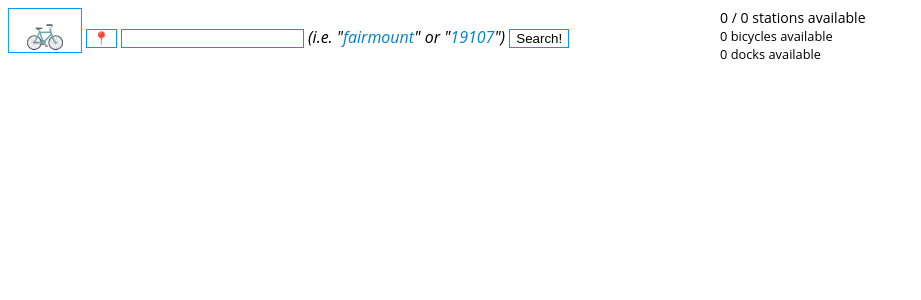
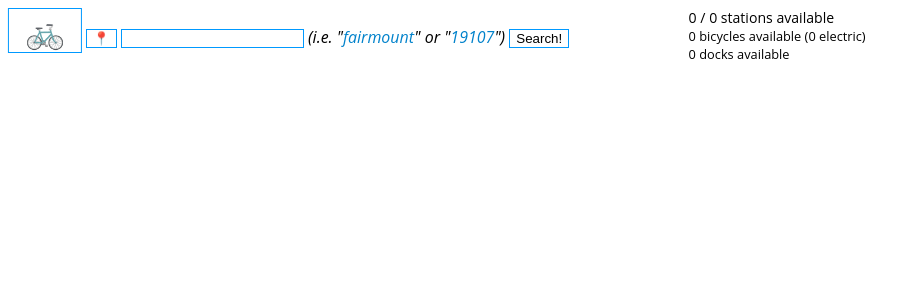
Before and after one commit to ericoc/indego.ericoc.com, a Python web app: template app/templates/index.html.j2 in a window 1280 px wide. Shown: the top 300 px of the page, without its empty margins (0-921 px from the left). Run offline with Jinja, Linux system fonts and the light colour scheme; the template is opened without the code that fills it, so the values that code supplies are empty.

Commit message:
electric bike awareness and unavailable station li prettiness

```diff
--- a/app/static/style.css
+++ b/app/static/style.css
@@ -84,10 +84,6 @@ a:hover, a:active, #station-list li:target a, #station-list li.unavailable a {
     font-weight:        bold;
 }
 
-#station-list li.unavailable {
-    background-color:   orange;
-}
-
 .graph {
     padding-top:        0.5em;
     padding-bottom:     0.5em;
@@ -95,6 +91,10 @@ a:hover, a:active, #station-list li:target a, #station-list li.unavailable a {
 
 .bikes {
     color:              #0082cb;
+}
+
+.electric {
+    color:              #e4d00a;
 }
 
 .docks {
@@ -129,7 +129,7 @@ a:hover, a:active, #station-list li:target a, #station-list li.unavailable a {
     font-weight:        bold;
 }
 
-.flash-fatal, #map-canvas .unavailable {
+.flash-fatal, #map-canvas .unavailable, #station-list li.unavailable a {
     font-weight:        bold;
     color:              #a00;
 }
--- a/app/templates/index.html.j2
+++ b/app/templates/index.html.j2
@@ -5,24 +5,27 @@
 {%- endmacro %}
 {%- set bikes_character = '█' %}
 {%- set docks_character = '█' %}
-{%- set bikes_css_class = 'bikes' %}
-{%- set docks_css_class = 'docks' %}
+{%- set bikes_css_class     = 'bikes' %}
+{%- set docks_css_class     = 'docks' %}
+{%- set electric_css_class  = 'electric' %}
 {%- if stations is defined and stations is iterable and stations | length > 0 -%}
-    {%- set total_stations          = stations | length %}
-    {%- set available_stations      = stations.values() | selectattr('kioskPublicStatus', '==', 'Active') | list | length %}
-    {%- set unavailable_stations    = stations.values() | selectattr('kioskPublicStatus', '!=', 'Active') | list | length %}
-    {%- set total_bikes_available   = stations.values() | sum(attribute='bikesAvailable') %}
-    {%- set total_docks_available   = stations.values() | sum(attribute='docksAvailable') %}
-    {%- set center_lat              = stations.values() | map(attribute='latitude') | sum / total_stations %}
-    {%- set center_lng              = stations.values() | map(attribute='longitude') | sum / total_stations %}
+    {%- set total_stations              = stations | length %}
+    {%- set available_stations          = stations.values() | selectattr('kioskPublicStatus', '==', 'Active') | list | length %}
+    {%- set unavailable_stations        = stations.values() | selectattr('kioskPublicStatus', '!=', 'Active') | list | length %}
+    {%- set total_bikes_available       = stations.values() | sum(attribute='bikesAvailable') %}
+    {%- set total_docks_available       = stations.values() | sum(attribute='docksAvailable') %}
+    {%- set total_electric_available    = stations.values() | sum(attribute='electricBikesAvailable') %}
+    {%- set center_lat                  = stations.values() | map(attribute='latitude') | sum / total_stations %}
+    {%- set center_lng                  = stations.values() | map(attribute='longitude') | sum / total_stations %}
 {%- else -%}
-    {%- set total_stations          = 0 -%}
-    {%- set available_stations      = 0 %}
-    {%- set unavailable_stations    = 0 %}
-    {%- set total_bikes_available   = 0 %}
-    {%- set total_docks_available   = 0 %}
-    {%- set center_lat              = 39.9528 %}
-    {%- set center_lng              = -75.1635 %}
+    {%- set total_stations              = 0 -%}
+    {%- set available_stations          = 0 %}
+    {%- set unavailable_stations        = 0 %}
+    {%- set total_bikes_available       = 0 %}
+    {%- set total_docks_available       = 0 %}
+    {%- set total_electric_available    = 0 %}
+    {%- set center_lat                  = 39.9528 %}
+    {%- set center_lng                  = -75.1635 %}
 {%- endif -%}
 <!--
 {%- if new_stations %}
@@ -81,6 +84,7 @@
 
               // Begin marker {{ kiosk_id }}
                 {%- set station_name    = station['name'] | safe | replace("'", "\\'") | replace('"', '\\"') %}
+                {%- set non_electric    = station['bikesAvailable'] - station['electricBikesAvailable'] %}
                 {%- set address_full    = station['addressStreet'] + '<br>' + station['addressCity'] + ', ' + station['addressState'] +  ' ' + station['addressZipCode'] %}
             {%- if station['kioskPublicStatus'] != 'Active' %}
                 {%- set station_status  = '<span class="unavailable">' + station['kioskPublicStatus'] + '</span>' %}
@@ -94,11 +98,14 @@
                 contentString_{{ kiosk_id }}       += '</h4>';
                 contentString_{{ kiosk_id }}       += '<div class="graph">';
                 contentString_{{ kiosk_id }}       += '<a href="#{{ kiosk_id }}" target="popup" onclick="window.open(this.href,\'_self\'); window.open(\'{{ url_for('chart_station', chart_string=kiosk_id) }}\',\'popup\',\'width=800,height=500\'); return false;">';
-                contentString_{{ kiosk_id }}       += '<span class="{{ bikes_css_class }}">{{ graph(station["bikesAvailable"], bikes_character) }}</span>';
+                contentString_{{ kiosk_id }}       += '<span class="{{ bikes_css_class }}">{{ graph(non_electric, bikes_character) }}</span>';
+                contentString_{{ kiosk_id }}       += '<span class="{{ electric_css_class }}">{{ graph(station["electricBikesAvailable"], bikes_character) }}</span>';
+
                 contentString_{{ kiosk_id }}       += '<span class="{{ docks_css_class }}">{{ graph(station["docksAvailable"], docks_character) }}</span>';
                 contentString_{{ kiosk_id }}       += '</a>';
                 contentString_{{ kiosk_id }}       += '</div>';
-                contentString_{{ kiosk_id }}       += '<b>Bikes</b>: {{ station["bikesAvailable"] }}<br>';
+                contentString_{{ kiosk_id }}       += '<b>Bikes</b>: {{ station["bikesAvailable"] }} ';
+                contentString_{{ kiosk_id }}       += '({{ station["electricBikesAvailable"] }} electric)<br>';
                 contentString_{{ kiosk_id }}       += '<b>Docks</b>: {{ station["docksAvailable"] }} (of {{ station["totalDocks"] }})<br>';
                 contentString_{{ kiosk_id }}       += '<a href="https://www.google.com/maps/search/?api=1&query={{ station["latitude"] }},{{ station["longitude"] }}" target="_blank">';
                 contentString_{{ kiosk_id }}       += '{{ address_full }}';
@@ -225,8 +232,9 @@
                 <h2 title="{{ available_stations }} / {{ total_stations }} station{% if total_stations != 1 %}s{% endif %} available">
                     {{ available_stations }} / {{ total_stations }} station{% if total_stations != 1 %}s{% endif %} available
                 </h2>
-                <h3 title="{{ total_bikes_available }} bicycle{% if total_bikes_available != 1 %}s{% endif %} available">
+                <h3 title="{{ total_bikes_available }} bicycle{% if total_bikes_available != 1 %}s{% endif %} available ({{ total_electric_available }} electric)">
                     {{ total_bikes_available }} bicycle{% if total_bikes_available != 1 %}s{% endif %} available
+                    ({{ total_electric_available }} electric)
                 </h3>
                 <h3 title="{{ total_docks_available }} dock{% if total_docks_available != 1 %}s{% endif %} available">
                     {{ total_docks_available }} dock{% if total_docks_available != 1 %}s{% endif %} available
@@ -276,8 +284,11 @@
                         <a href="#{{ kiosk_id }}" onclick="markerOpen({{ kiosk_id }});" title="{{ station['name'] | safe }}" class="station-link">
                             {{ station['name'] | safe }}
                             <div class="graph">
-                               <span title="{{ station['bikesAvailable'] }} bikes" class="{{ bikes_css_class }}">
-                                    {{- graph(station["bikesAvailable"], bikes_character) -}}
+                                {%- set non_electric = station['bikesAvailable'] - station['electricBikesAvailable'] %}
+                                <span title="{{ non_electric }} bikes" class="{{ bikes_css_class }}">
+                                    {{- graph(non_electric, bikes_character) -}}
+                                </span><span title="{{ station['electricBikesAvailable'] }} electric bikes" class="{{ electric_css_class }}">
+                                    {{- graph(station["electricBikesAvailable"], bikes_character) -}}
                                 </span><span title="{{ station['docksAvailable'] }} docks" class="{{ docks_css_class }}">
                                     {{- graph(station["docksAvailable"], docks_character) -}}
                                 </span>
```
